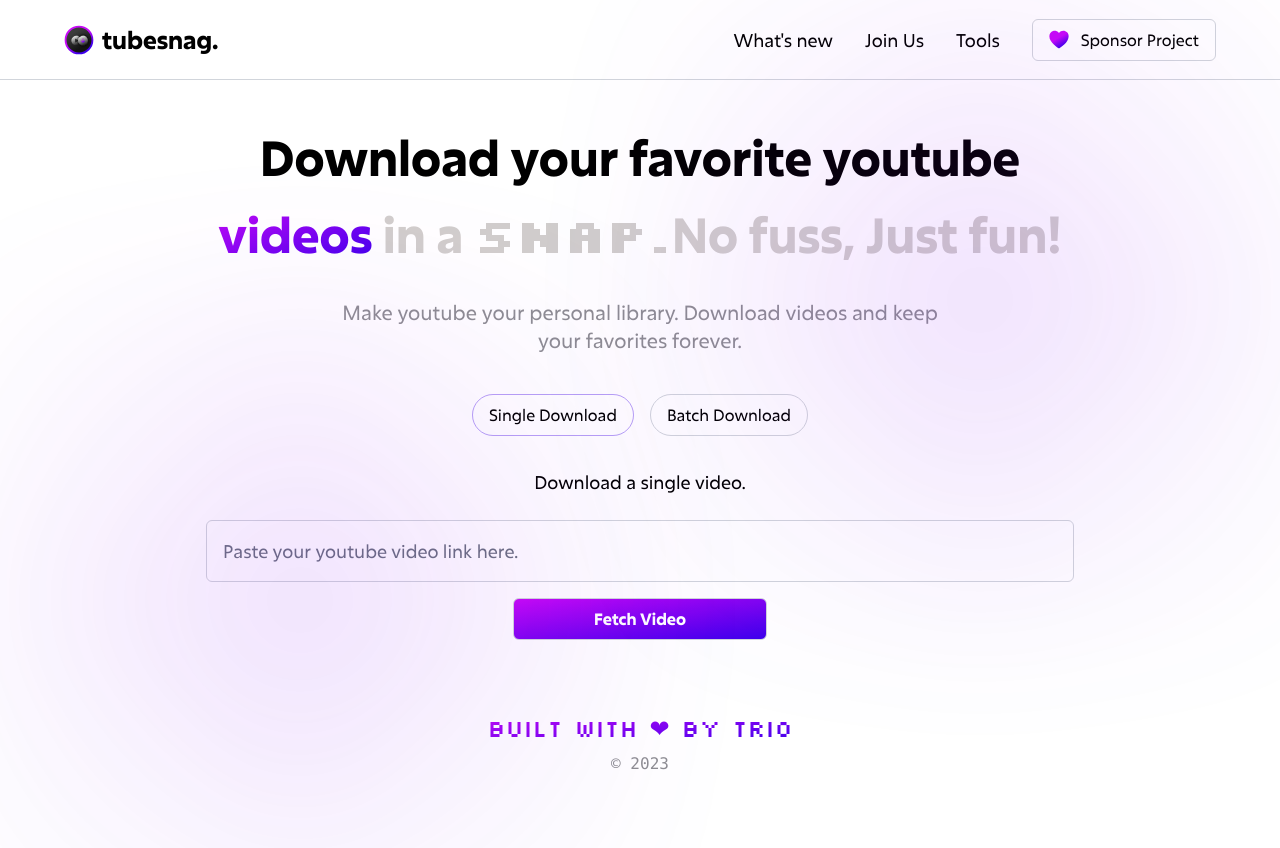
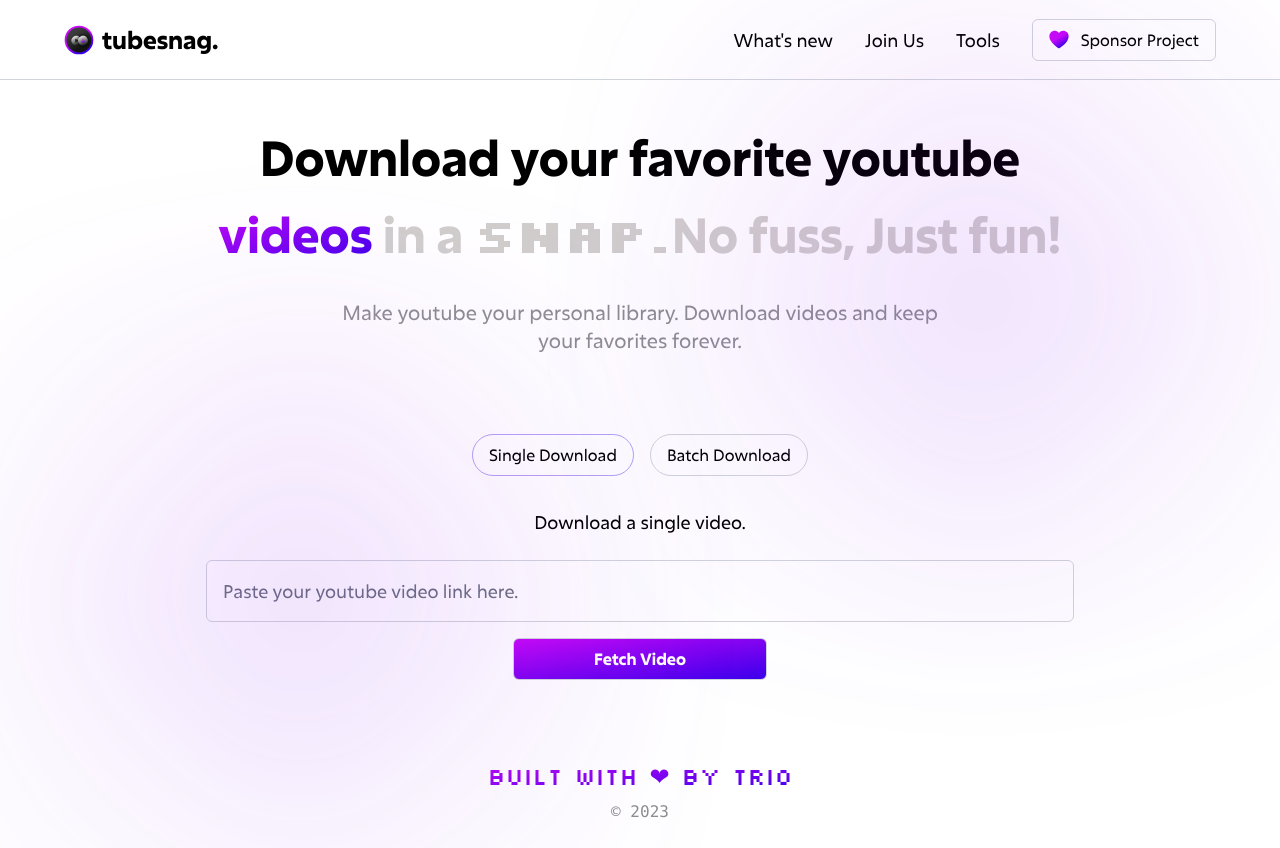
Before and after one commit to harryudechukwu/TubeSnag-FE, a Next.js app: page / in a window 1280 px wide. Before the commit the page ends 800 px from the top, so only its background shows below. Built offline with nearby package versions, Linux system fonts and the light colour scheme.

Commit message:
fix: minor fix

```diff
--- a/components/main/download.tsx
+++ b/components/main/download.tsx
@@ -9,10 +9,9 @@
 
   return (
     <div
-      className="mx-auto my-10 flex max-w-[900px] flex-col items-center
+      className="mx-auto my-20 flex max-w-[900px] flex-col items-center
             justify-center
             gap-8
-
             "
     >
       <div className="flex items-center justify-center gap-4">
```
